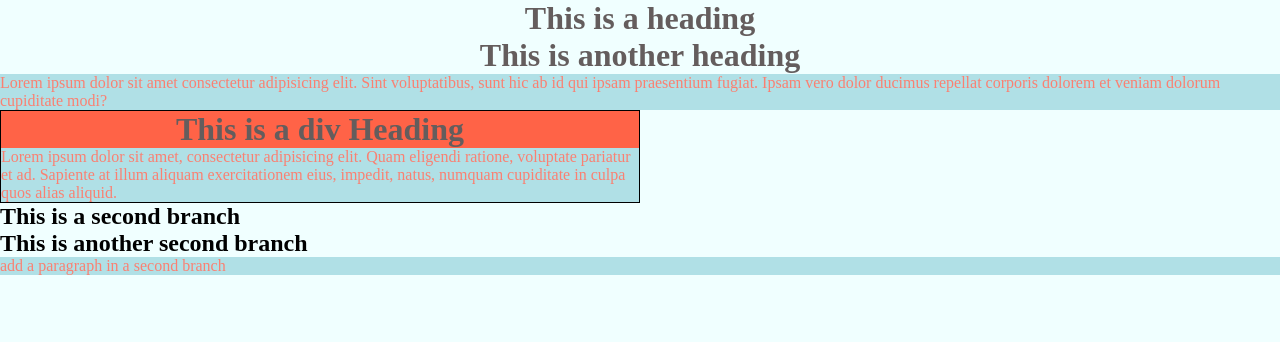
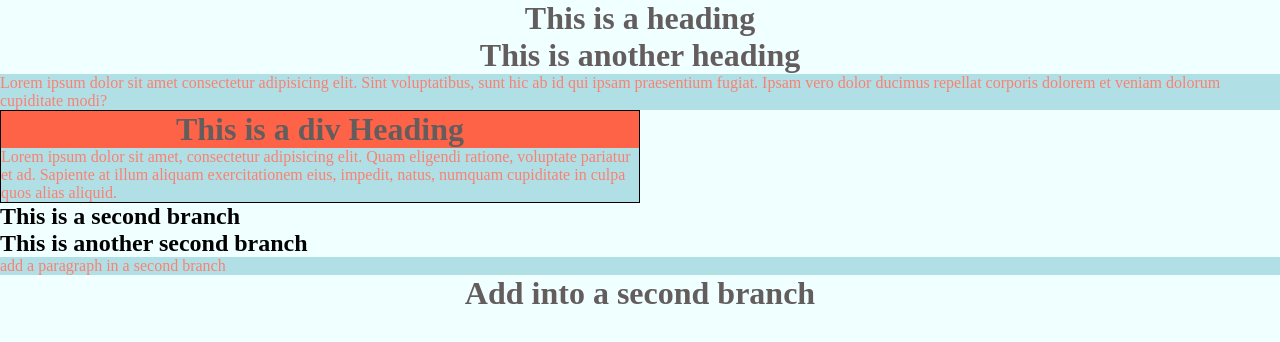
Before and after one commit to rokirahman/website-tow, a plain HTML site: page index.html in a window 1280 px wide. Drawn offline with Linux system fonts and the light colour scheme.

Commit message:
add into a second branch

```diff
--- a/index.html
+++ b/index.html
@@ -26,5 +26,7 @@
     <p>
         add a paragraph in a second branch
     </p>
+
+    <h1>Add into a second branch</h1>
 </body>
 </html>
```
